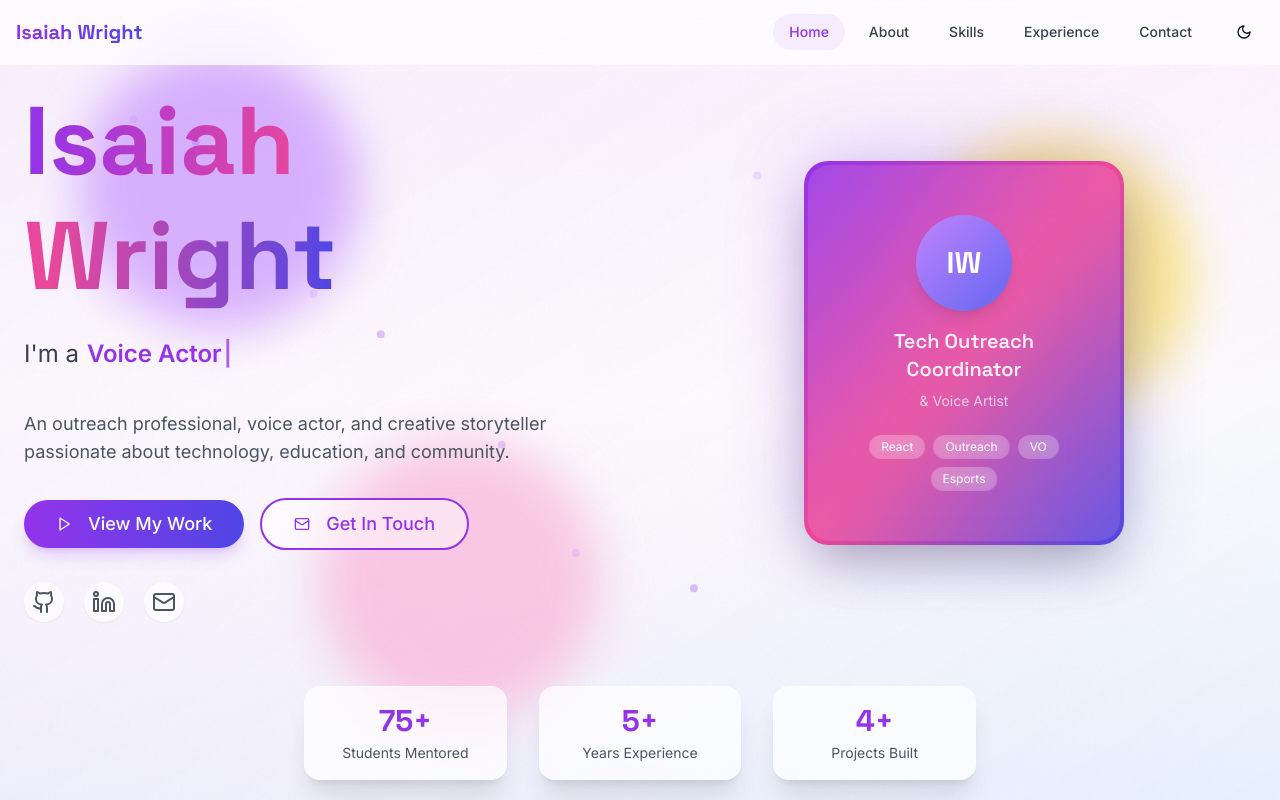
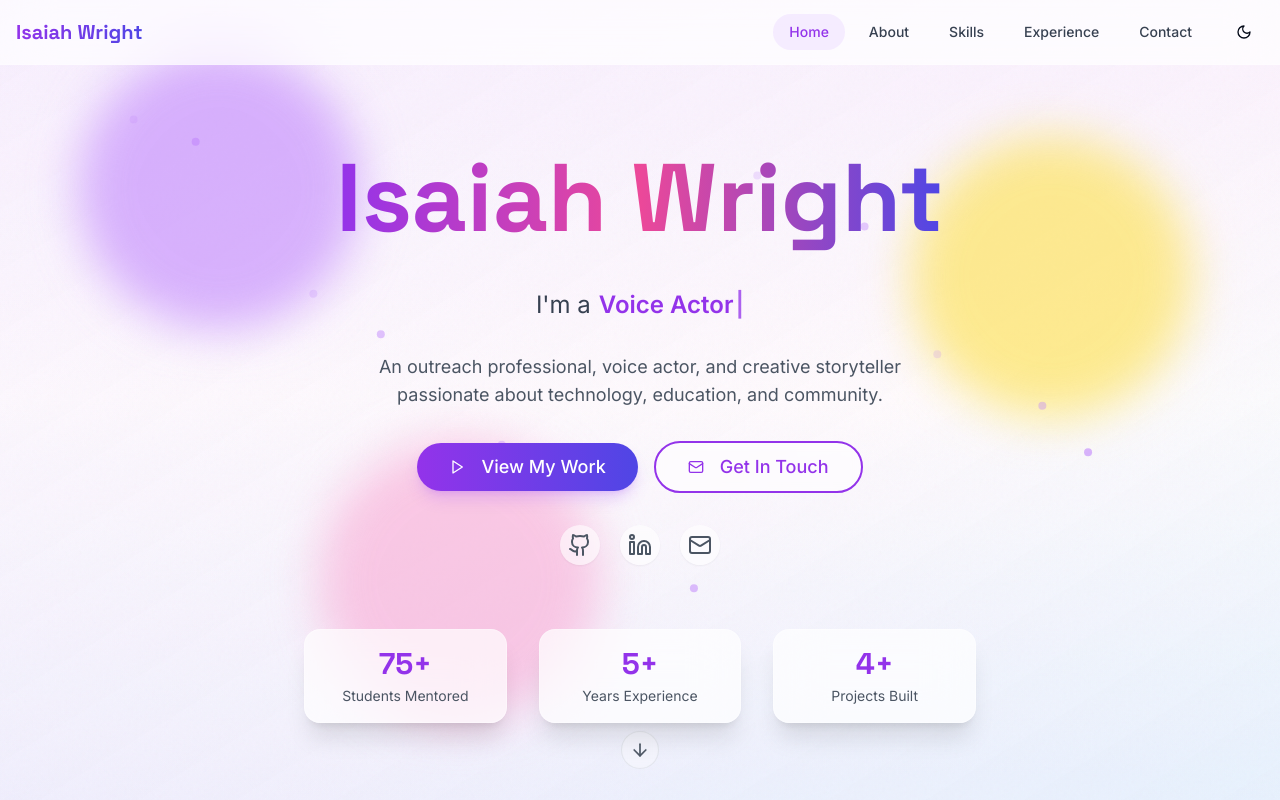
Before and after one commit to Zay2006/portfolio-2.0., a Next.js app: page / in a window 1280 px wide. Shown: the top 800 px of the page. Built offline with nearby package versions, Linux system fonts and the light colour scheme.

Commit message:
Remove profile card from hero section
Co-authored-by: Zay2006 <Zay2006@users.noreply.github.com>

```diff
--- a/components/hero.tsx
+++ b/components/hero.tsx
@@ -87,21 +87,20 @@ export default function Hero() {
       </div>
 
       <div className="relative z-10 container mx-auto px-4 sm:px-6">
-        <div className="grid lg:grid-cols-2 gap-10 lg:gap-16 items-center">
-          <motion.div
-            initial={{ opacity: 1, y: 0 }}
-            animate={{ opacity: 1, y: 0 }}
-            className="text-center lg:text-left"
-          >
+        <motion.div
+          initial={{ opacity: 1, y: 0 }}
+          animate={{ opacity: 1, y: 0 }}
+          className="text-center max-w-3xl mx-auto"
+        >
             <h1 className="text-4xl sm:text-5xl md:text-6xl lg:text-7xl xl:text-8xl font-display font-bold mb-4 sm:mb-6">
               <span className="gradient-text bg-gradient-to-r from-purple-600 via-pink-500 to-indigo-600">
                 Isaiah Wright
               </span>
             </h1>
 
-            <div className="flex flex-col sm:flex-row items-center lg:items-start justify-center lg:justify-start gap-1 sm:gap-2 text-lg sm:text-xl md:text-2xl text-gray-700 dark:text-gray-300 min-h-[3rem] mb-6">
+            <div className="flex flex-col sm:flex-row items-center justify-center gap-1 sm:gap-2 text-lg sm:text-xl md:text-2xl text-gray-700 dark:text-gray-300 min-h-[3rem] mb-6">
               <span>I'm a</span>
-              <span className="text-purple-600 dark:text-purple-400 font-semibold text-center sm:text-left">
+              <span className="text-purple-600 dark:text-purple-400 font-semibold text-center">
                 {displayText}
                 {!prefersReducedMotion && (
                   <motion.span
@@ -115,12 +114,12 @@ export default function Hero() {
               </span>
             </div>
 
-            <p className="text-gray-600 dark:text-gray-400 text-base sm:text-lg max-w-xl mx-auto lg:mx-0 mb-8">
+            <p className="text-gray-600 dark:text-gray-400 text-base sm:text-lg max-w-xl mx-auto mb-8">
               An outreach professional, voice actor, and creative storyteller passionate about technology, education,
               and community.
             </p>
 
-            <div className="flex flex-col sm:flex-row gap-3 sm:gap-4 justify-center lg:justify-start items-stretch sm:items-center mb-8">
+            <div className="flex flex-col sm:flex-row gap-3 sm:gap-4 justify-center items-stretch sm:items-center mb-8">
               <Button
                 className="rounded-full bg-gradient-to-r from-purple-600 to-indigo-600 hover:from-purple-700 hover:to-indigo-700 text-white px-6 sm:px-8 py-5 sm:py-6 text-base sm:text-lg group shadow-lg shadow-purple-500/25"
                 asChild
@@ -142,7 +141,7 @@ export default function Hero() {
               </Button>
             </div>
 
-            <div className="flex justify-center lg:justify-start space-x-5">
+            <div className="flex justify-center space-x-5">
               {[
                 { icon: Github, href: "https://github.com/Zay2006", color: "hover:text-gray-900 dark:hover:text-white" },
                 {
@@ -165,35 +164,7 @@ export default function Hero() {
                 </motion.a>
               ))}
             </div>
-          </motion.div>
-
-          <motion.div
-            initial={{ opacity: 0, scale: 0.9 }}
-            animate={{ opacity: 1, scale: 1 }}
-            transition={{ delay: 0.3, duration: 0.8 }}
-            className="hidden lg:flex justify-center"
-          >
-            <div className="relative">
-              <div className="absolute inset-0 bg-gradient-to-br from-purple-600 to-indigo-600 rounded-3xl blur-2xl opacity-30 animate-pulse" />
-              <div className="relative w-72 h-80 xl:w-80 xl:h-96 rounded-3xl bg-gradient-to-br from-purple-600 via-pink-500 to-indigo-600 p-1 shadow-2xl">
-                <div className="w-full h-full rounded-[1.35rem] bg-white/10 dark:bg-gray-900/40 backdrop-blur-xl flex flex-col items-center justify-center p-8 text-center">
-                  <div className="w-24 h-24 rounded-full bg-gradient-to-br from-purple-400 to-indigo-500 flex items-center justify-center text-3xl font-display font-bold text-white mb-4 shadow-lg">
-                    IW
-                  </div>
-                  <p className="text-white/90 font-display text-xl font-semibold">Tech Outreach Coordinator</p>
-                  <p className="text-white/70 text-sm mt-2">& Voice Artist</p>
-                  <div className="flex gap-2 mt-6 flex-wrap justify-center">
-                    {["React", "Outreach", "VO", "Esports"].map((tag) => (
-                      <span key={tag} className="px-3 py-1 text-xs rounded-full bg-white/20 text-white backdrop-blur-sm">
-                        {tag}
-                      </span>
-                    ))}
-                  </div>
-                </div>
-              </div>
-            </div>
-          </motion.div>
-        </div>
+        </motion.div>
 
         <motion.div
           initial={{ opacity: 1, y: 0 }}
```
